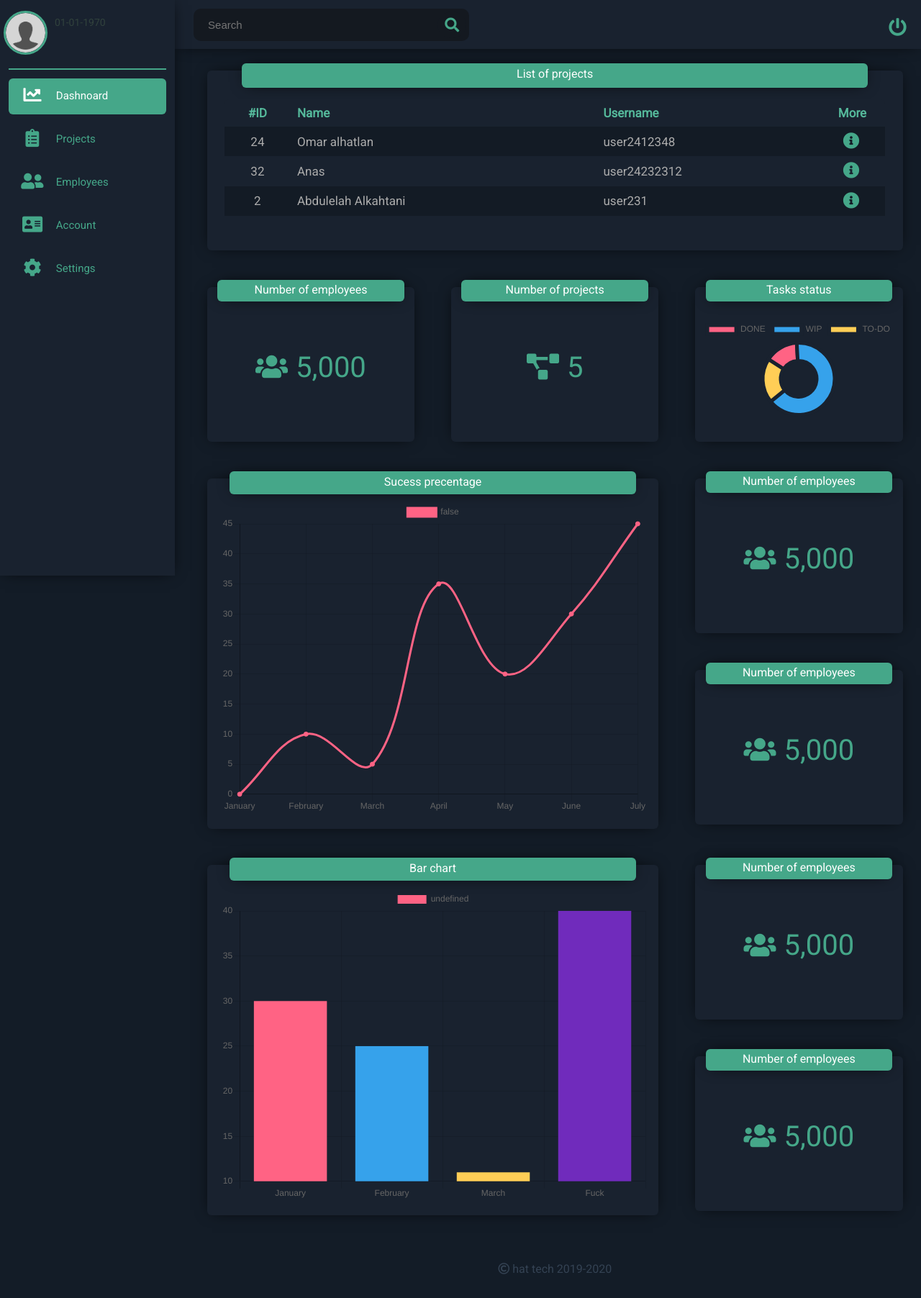
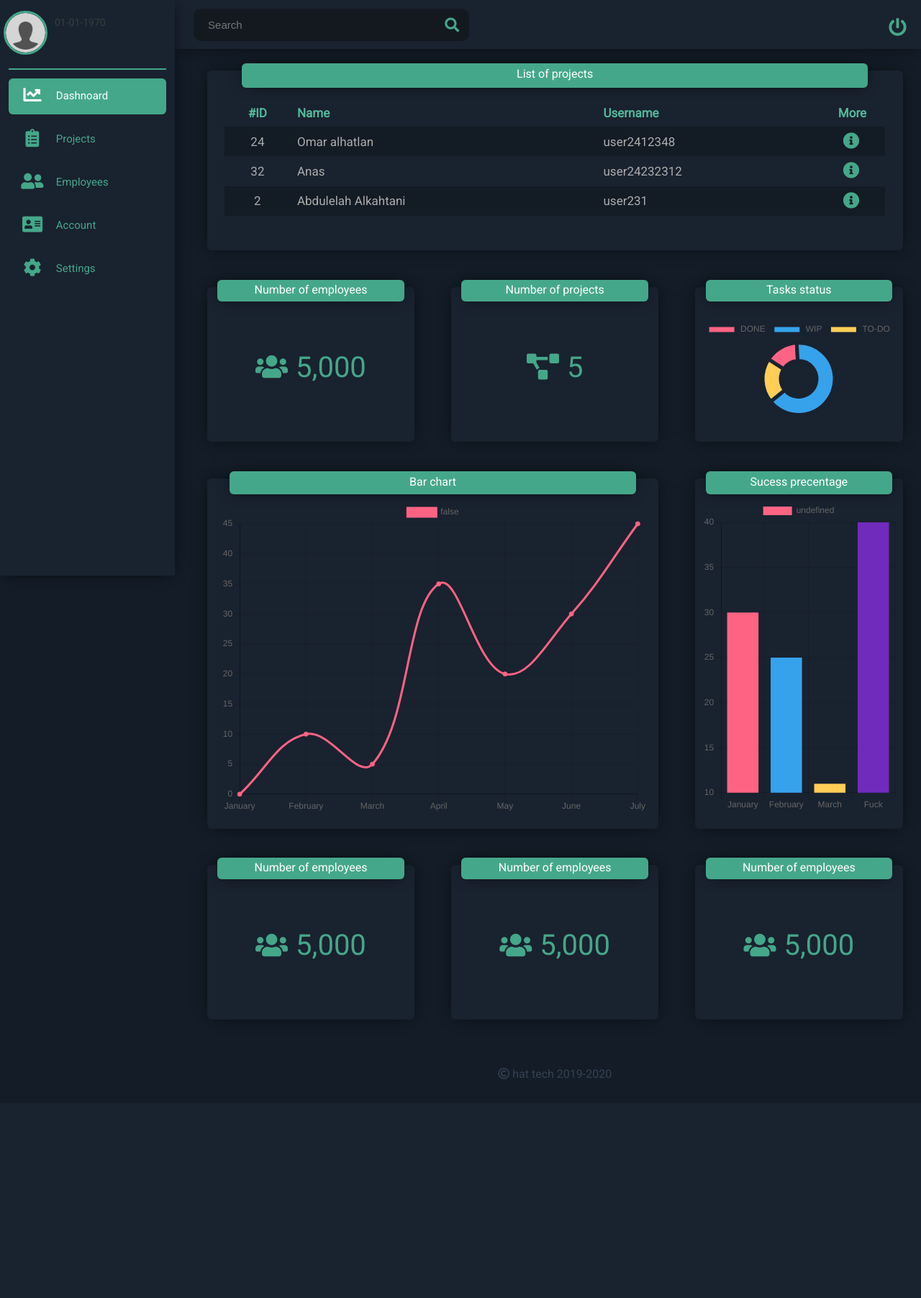
Before and after one commit to NasserAlkahtani/TMS, a PHP site: page /company/index.php in a window 1280 px wide. Shown: the whole page at 72% size. After the commit the page ends 1500 px from the top, so only its background shows below. Run offline with PHP 8.4, Linux system fonts and the light colour scheme; the visitor is signed in with stand-in values (Sample User, id 1); data that the repository does not hold is empty; some libraries are stand-ins or nearby versions.

Commit message:
EDITE charts

```diff
--- a/src/pages/company/index.php
+++ b/src/pages/company/index.php
@@ -124,14 +124,29 @@ include('../shared/sidebar.php');
        </div>
      </div>
 
+
+
+
+
      <div class="card card-double">
-      <label>Sucess precentage</label>
+      <label>Bar chart</label>
         <div>
            <canvas id="line-chart">
 
            </canvas>
        </div>
      </div>
+
+     <div class="card card-single-double">
+      <label>Sucess precentage</label>
+        <div>
+           <canvas id="bar-chart">
+
+           </canvas>
+       </div>
+     </div>
+
+
 
      <div class="card card-single">
        <label>Number of employees</label>
@@ -148,29 +163,12 @@ include('../shared/sidebar.php');
      </div>
 
 
-     <div class="card card-double">
-      <label>Bar chart</label>
-        <div>
-           <canvas id="bar-chart">
-
-           </canvas>
-       </div>
-     </div>
-
      <div class="card card-single">
        <label>Number of employees</label>
        <div>
          <i class="fas fa-users"></i>5,000
        </div>
-     </div>
-
-     <div class="card card-single">
-       <label>Number of employees</label>
-       <div>
-         <i class="fas fa-users"></i>5,000
-       </div>
-     </div>
-
+</div>
 
 
 
```
